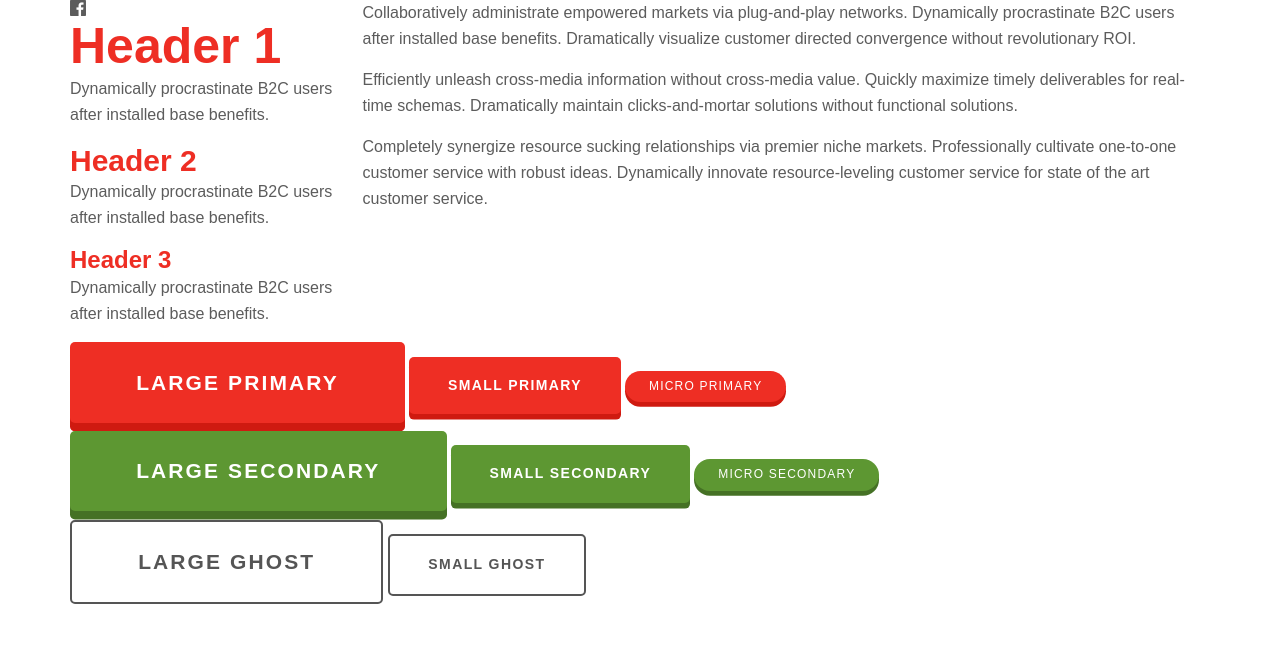
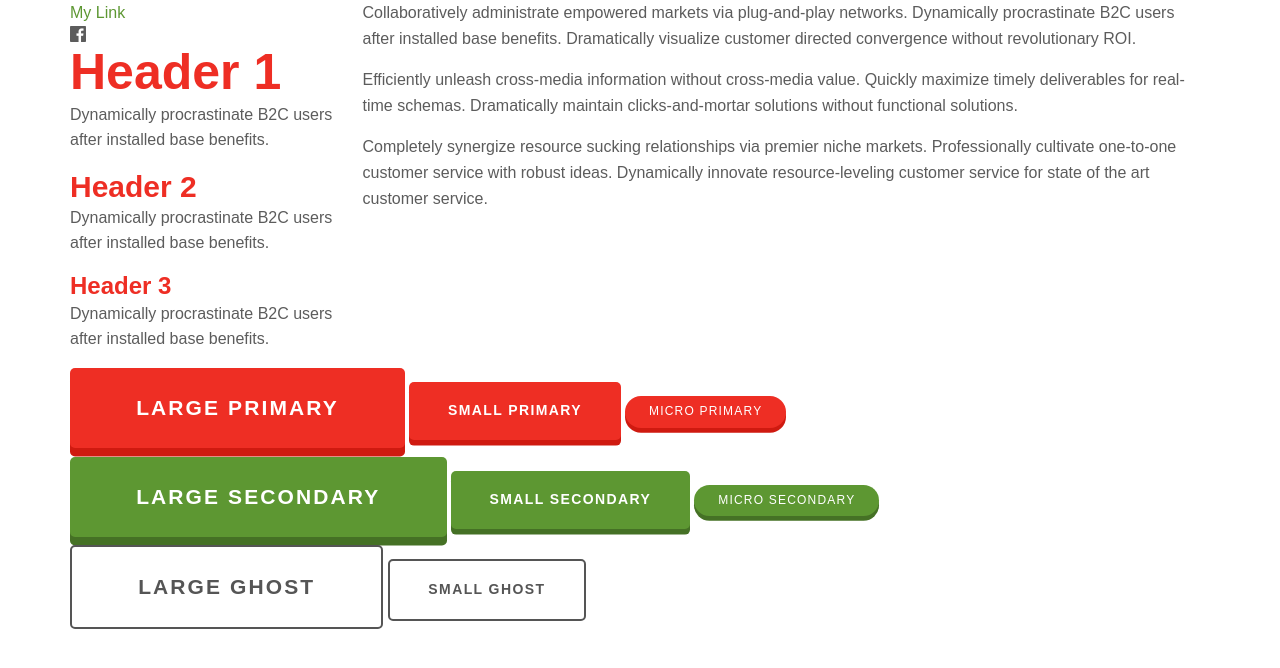
Before and after one commit to austinwalker/web-scaffolding, a website: page app/index.html in a window 1280 px wide. Drawn offline with nearby package versions, Linux system fonts and the light colour scheme; files that its build step writes are made by us from their sources.

Commit message:
Added comments

```diff
--- a/app/index.html
+++ b/app/index.html
@@ -28,6 +28,7 @@
     <div class="container">
       <div class="row">
         <div class="col-3">
+          <a href="#">My Link</a>
           <div class="icon-facebook"></div>
           <h1>
             Header 1
--- a/app/styles/ops/_mixins.scss
+++ b/app/styles/ops/_mixins.scss
@@ -1,4 +1,6 @@
 // For vendor prefixes, either use AutoPrefixr or add mixins here
+// Most mixins should take arguments, if they're not taking arguments,
+// they might be better as a %placeholder and using @extend (see buttons);
 
 // Box sizing
 // Source: http://getbootstrap.com/
--- a/app/styles/patterns/_forms.scss
+++ b/app/styles/patterns/_forms.scss
@@ -0,0 +1 @@
+// TODO: Create basic form scaffolding
--- a/app/styles/patterns/_icons.scss
+++ b/app/styles/patterns/_icons.scss
@@ -1,4 +1,6 @@
-// Update this file with Icomoon's downloaded CSS file
+// Update this file with the CSS file Icomoon gives you after
+// downloading your font.  If updating, be sure to start with
+// the selection.json file, otherwise these icons will be lost.
 
 [class^="icon-"], [class*=" icon-"] {
   font-family: 'icomoon';
--- a/app/styles/patterns/_typography.scss
+++ b/app/styles/patterns/_typography.scss
@@ -1,10 +1,25 @@
-// Set all typographic elements
+// Set your generic type elements here.  Elements that
+// are more specific, like .article-header-date, should be
+// set with their component
+
+a {
+  color: $link-color;
+  text-decoration: none;
+
+  &:hover {
+    color: $link-hover-color;
+  }
+}
 
 body {
   @extend %open-4;
   @include font-size($fs-base);
   color: $text-color;
   line-height: $lh-base;
+}
+
+code {
+  color: $text-color;
 }
 
 h1,
@@ -42,7 +57,3 @@ pre {
   @extend %open-7;
 
 }
-
-code {
-  color: $text-color;
-}
--- a/app/styles/scaffolding/_fonts.scss
+++ b/app/styles/scaffolding/_fonts.scss
@@ -1,5 +1,6 @@
+// Source your fonts in this file.
+
 // These fonts come from Typekit (see .js in the index.html)
-
 %proxima {
   font-family: "proxima-nova-soft",sans-serif;
   font-style: normal;
@@ -40,7 +41,7 @@
   font-weight: 700;
 }
 
-// Alternatively, if you are hosting locally...
+// This font is hosted locally
 @font-face {
   font-family: 'icomoon';
   src:url('../fonts/icomoon/fonts/icomoon.eot?-s04nwl');
--- a/app/styles/scaffolding/_globals.scss
+++ b/app/styles/scaffolding/_globals.scss
@@ -1,4 +1,6 @@
-// This is needed for the BS3 grid to work
+// You probably won't touch this file
+
+// Needed for the BS3 grid to work
 *,
 *:before,
 *:after {
--- a/app/styles/vendor/_owl-carousel.scss
+++ b/app/styles/vendor/_owl-carousel.scss
@@ -1 +1,2 @@
-// You can take any vendor provided CSS file and rename it to .SCSS
+// You can take any vendor provided CSS file, rename it to .SCSS
+// and it will all compile into your single stylesheet
```
Also changed, not shown: README.md.
